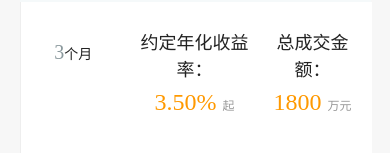
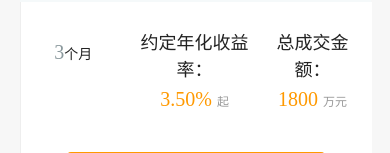
Before and after one commit to jarisMA/ResponsiveWeb, a plain HTML site: page src/index.html in a window 390 px wide. Shown: the part 691-844 px from the top of the page. Drawn offline with Linux system fonts and the light colour scheme.

Commit message:
适配中屏幕

```diff
--- a/src/css/main.css
+++ b/src/css/main.css
@@ -668,7 +668,7 @@ footer p {
     font-size: 1.2rem;
   }
 
-  .product .product-content .item .info p {
+  .product .product-content .item .info p span {
     font-size: 2rem;
   }
 
```
